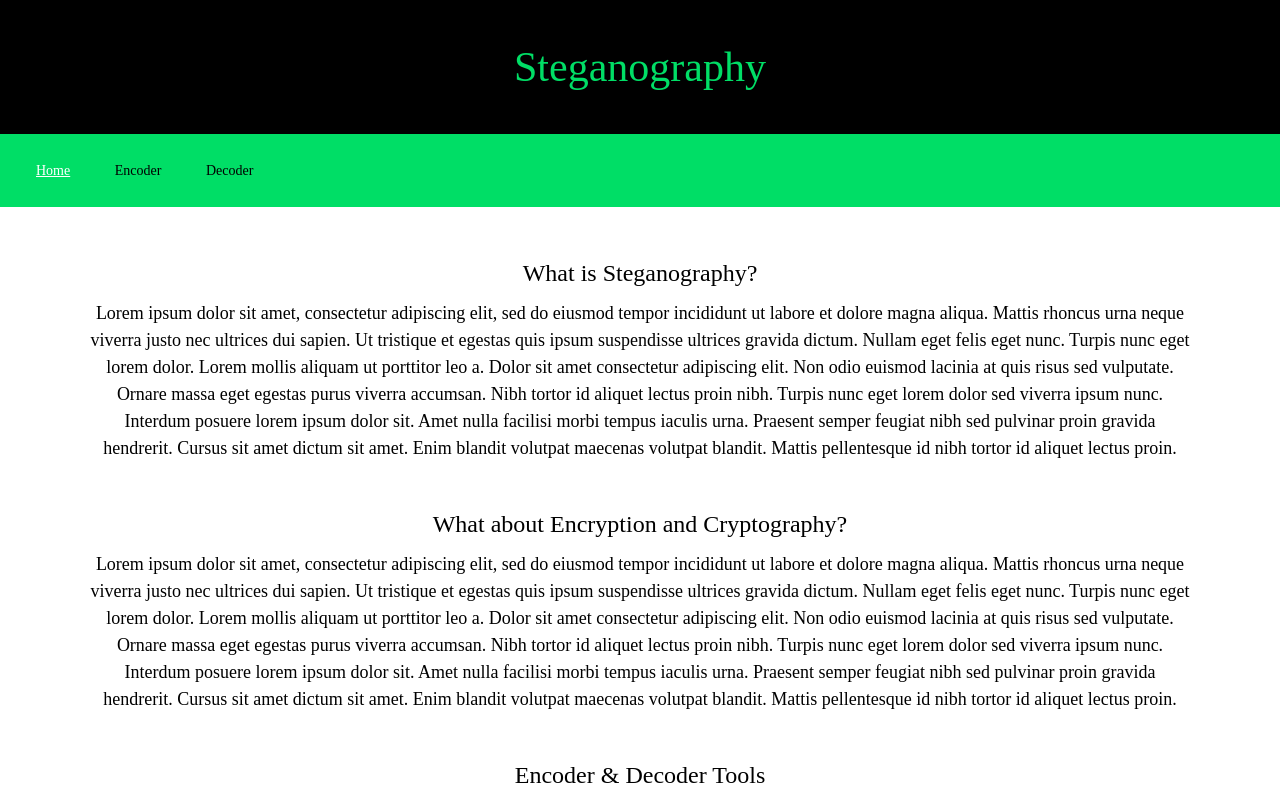
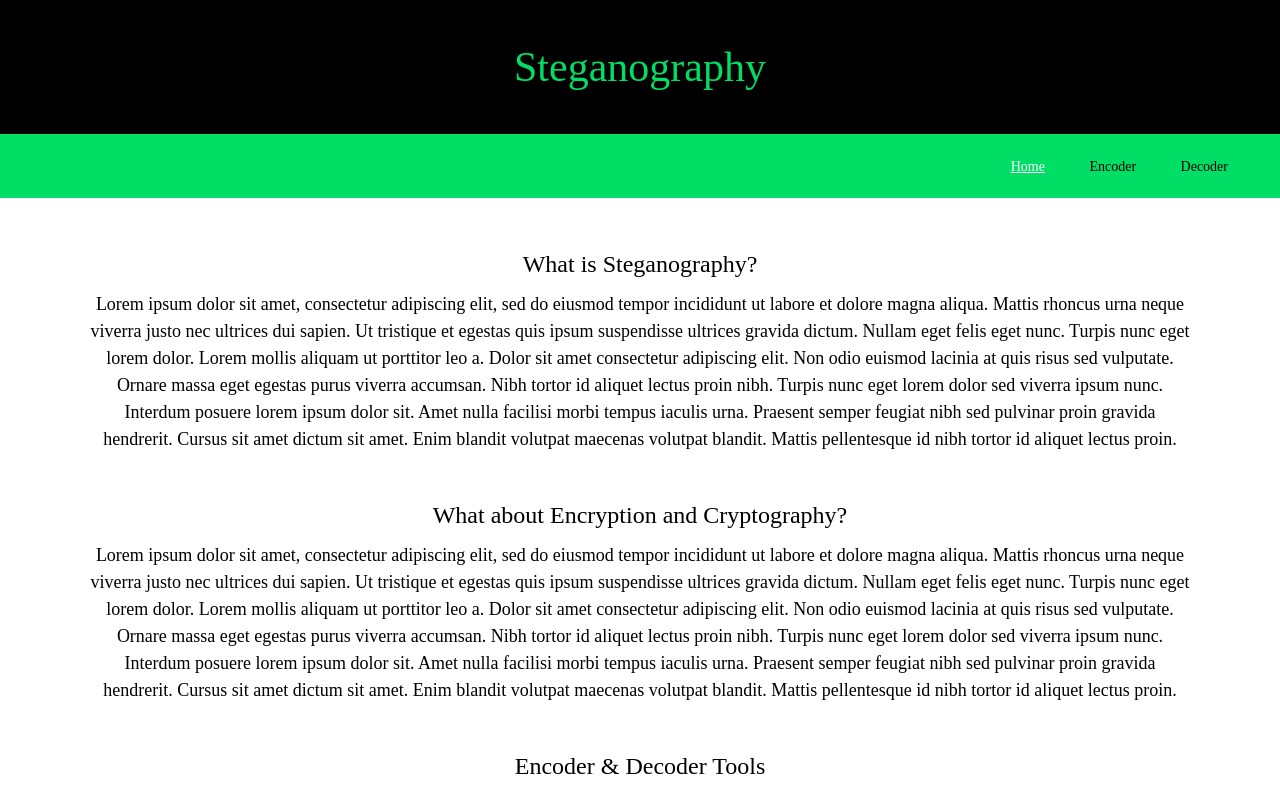
Before and after one commit to lizeth25/steganography, a React (Create React App) app in the folder client/: page / in a window 1280 px wide. Shown: the top 797 px of the page. Built offline with nearby package versions, Linux system fonts and the light colour scheme.

Commit message:
navbar to right

```diff
--- a/client/src/App.js
+++ b/client/src/App.js
@@ -121,10 +121,12 @@ const App = () => {
         <div
           style={{
             backgroundColor: "#00DE66",
-            padding: "1em"
+            padding: "2em"
           }}
         >
-          {currentButton} {encoderButton} {decoderButton}
+          <div style={{ float: "right", align: "right", margin: "-20px 0px" }}>
+            {currentButton} {encoderButton} {decoderButton}
+          </div>
         </div>
         <Home></Home>
       </div>
@@ -136,10 +138,12 @@ const App = () => {
         <div
           style={{
             backgroundColor: "#00DE66",
-            padding: "1em"
+            padding: "2em"
           }}
         >
-          {homeButton} {currentButton} {decoderButton}
+          <div style={{ float: "right", align: "right", margin: "-20px 0px" }}>
+            {homeButton} {currentButton} {decoderButton}
+          </div>
         </div>
         <Encoder></Encoder>
       </div>
@@ -151,10 +155,12 @@ const App = () => {
         <div
           style={{
             backgroundColor: "#00DE66",
-            padding: "1em"
+            padding: "2em"
           }}
         >
-          {homeButton} {encoderButton} {currentButton}
+          <div style={{ float: "right", align: "right", margin: "-20px 0px" }}>
+            {homeButton} {encoderButton} {currentButton}
+          </div>
         </div>
         <Decoder></Decoder>
       </div>
```
